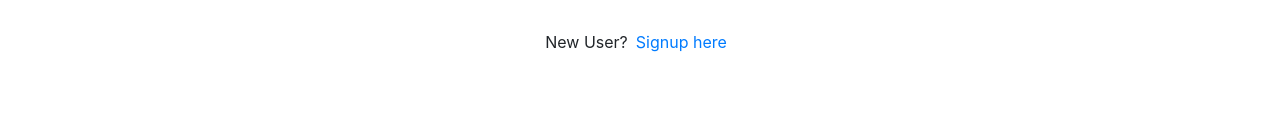
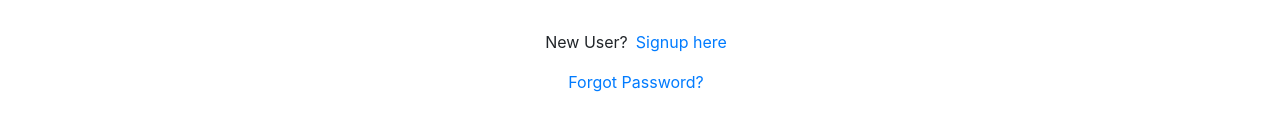
Before and after one commit to thisisgvrt/house-a-gator, a React (Create React App) app in the folder application/frontend/: page /login in a window 1280 px wide. Shown: the part 536-666 px from the top of the page. Built offline with nearby package versions, Linux system fonts and the light colour scheme; no server answers.

Commit message:
added forgot password

```diff
--- a/application/frontend/src/pages/login.js
+++ b/application/frontend/src/pages/login.js
@@ -67,6 +67,13 @@ const Login = ({
         <div >
           {isErrorMessage && <b> The Email and/or Password you specified are not correct</b>}
         </div>
+
+        <li className="list-inline-item"><a className="mt-5 mb-3 " href="/signup">Forgot Password?</a></li>
+        <div>
+          {isErrorMessage && <b> The Email and/or Password you specified are not correct</b>}
+        </div>
+
+
       </form>
     </div>
   );
```
